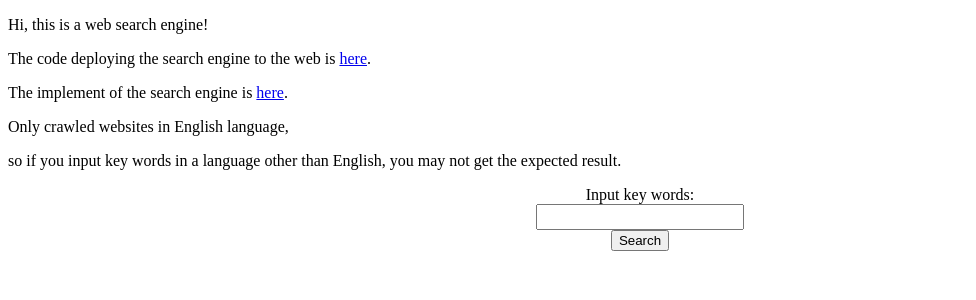
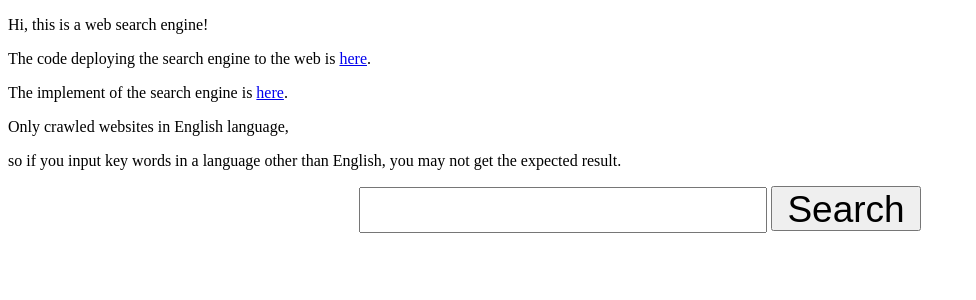
Before and after one commit to bridgecrew-perf6/Web-Search-Engine-deployed, a Django app: page / in a window 1280 px wide. Shown: the top 300 px of the page, without its empty margins (0-976 px from the left). Run offline with Django 3.2, Linux system fonts and the light colour scheme.

Commit message:
change UI

```diff
--- a/query/templates/index.html
+++ b/query/templates/index.html
@@ -14,14 +14,14 @@
 <div style="width:100%;text-align:center">
 <form>
 	<!-- <label for="fname">Input the key words:</label><br> -->
-    Input key words:<br>
+	<!-- Input key words:<br> -->
     {% if query %}
-        <input type="text" name="user_query" value="{{ query }}" style="width:200px; height:20px;"><br>
+        <input type="text" name="user_query" value="{{ query }}" style="width:400px; height:40px;font-size:37px;">
     {% else %}
-    	<input type="text" name="user_query" style="width:200px; height:20px;"><br>
+    	<input type="text" name="user_query" style="width:400px; height:40px;font-size:37px;">
 	<!-- <input type="text" id="fname" name="fname"><br> -->
     {% endif %}
-    <input type="submit" value="Search">
+    <input type="submit" value="Search" text-align: "center" style="width:150px; height:45px;font-size:37px">
 </form>
 </div>
 {% if result %}
```
